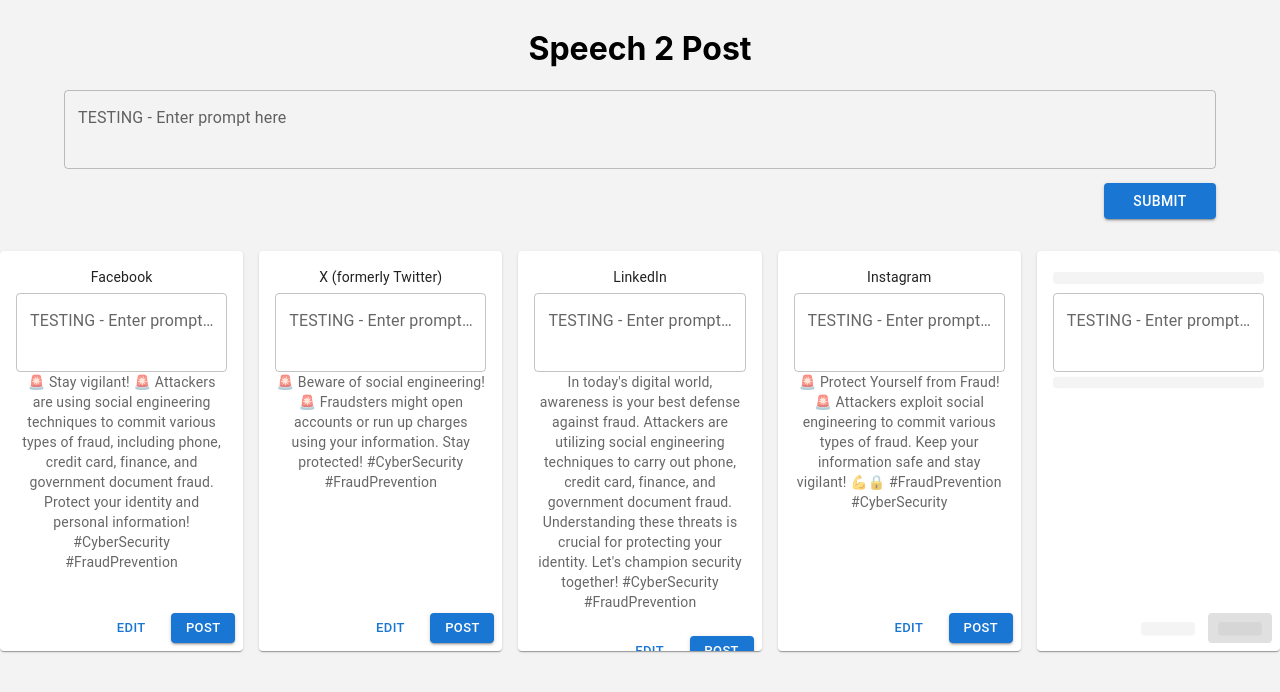
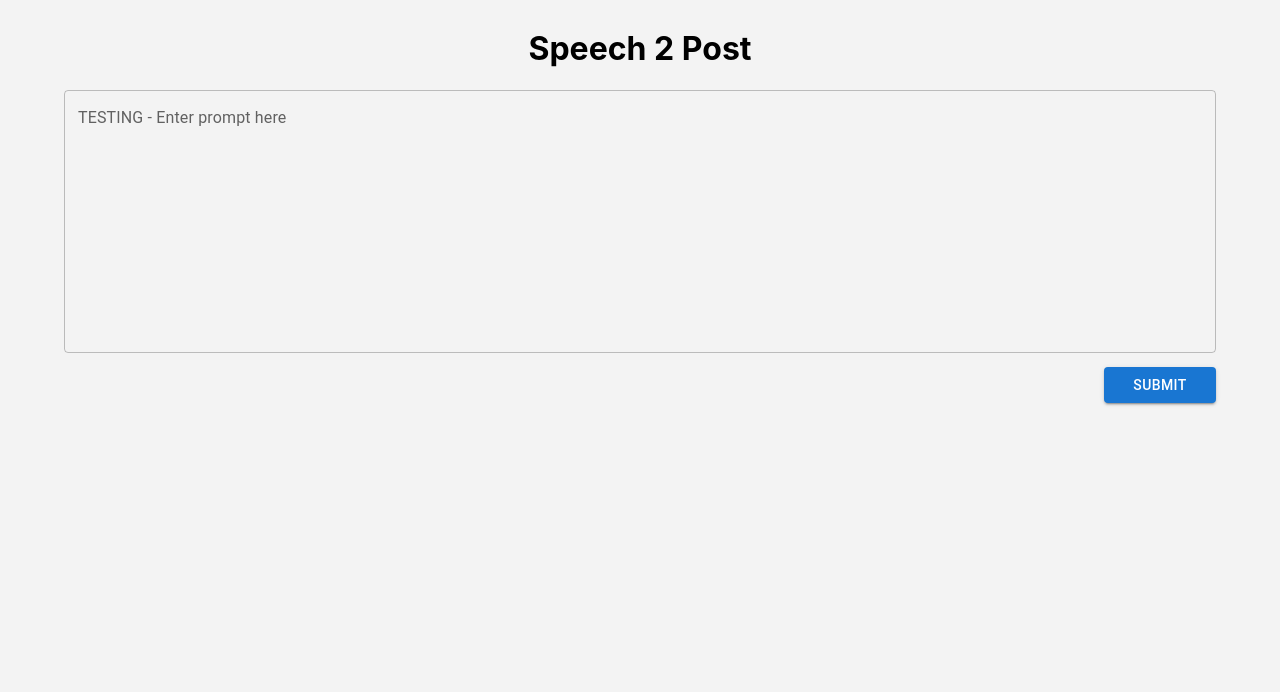
Before and after one commit to gtpower3/ELGUARDS-Speech2Post-client, a React (Create React App) app in the folder elguards-speech2post-client/: page / in a window 1280 px wide. Shown: the top 692 px of the page. Built offline with nearby package versions, Linux system fonts and the light colour scheme.

Commit message:
fully functional now but without speech feature

```diff
--- a/elguards-speech2post-client/package.json
+++ b/elguards-speech2post-client/package.json
@@ -5,6 +5,11 @@
   "dependencies": {
     "@emotion/react": "^11.13.3",
     "@emotion/styled": "^11.13.0",
+    "@fortawesome/fontawesome-svg-core": "^6.6.0",
+    "@fortawesome/free-brands-svg-icons": "^6.6.0",
+    "@fortawesome/free-regular-svg-icons": "^6.6.0",
+    "@fortawesome/free-solid-svg-icons": "^6.6.0",
+    "@fortawesome/react-fontawesome": "^0.2.2",
     "@mui/material": "^6.1.6",
     "@testing-library/jest-dom": "^5.17.0",
     "@testing-library/react": "^13.4.0",
--- a/elguards-speech2post-client/src/App.js
+++ b/elguards-speech2post-client/src/App.js
@@ -20,21 +20,29 @@
 }
 
 function App() {
-  async function submitVoiceData(text) {
-    return;
+  const [promptText, setPromptText] = useState('');
+  const [isAwaitOptimizedResult, setisAwaitOptimizedResult] = useState(false);
+  const [isShowingResultCards, setisShowingResultCards] = useState(false);
+  const [optimizedResult, setOptimizedResult] = useState(null);
+
+  const submitVoiceData = async (text) => {
+    // return;
+    setisShowingResultCards(true);
+    setisAwaitOptimizedResult(true);
     try {
       const res = await axios.post('http://localhost:3030/api/optimize', { content: text });
       console.log(res.status === 200 ? "Success!" : "Failed");
-      const resObj = await res.data;
+      const resObj = res.data;
       setOptimizedResult(resObj);
       console.log(resObj)
     } catch (error) {
       console.error(error);
     }
+    finally {
+      setisAwaitOptimizedResult(false); // Stop loading indicator
+    }
   }
 
-  const [promptText, setPromptText] = useState('');
-  const [optimizedResult, setOptimizedResult] = useState({ facebook: { content: '' }, twitter: { content: '' }, instagram: { content: '' }, linkedin: { content: '' }, suggestedImageContent: '' });
   return (
     <div className="App">
       <div className='input-container'>
@@ -43,7 +51,7 @@
           id="prompt-input"
           label="TESTING - Enter prompt here"
           multiline
-          rows={{ xs: 1, sm: 2, md: 4 }}
+          rows={10}
           onChange={e => setPromptText(e.target.value)}
           sx={{ width: '100%' }}
         />
@@ -55,15 +63,29 @@
       <pre>{msgObj.linkedin.content}</pre>
       <pre>{msgObj.instagram.content}</pre>
       <pre>{msgObj.suggestedImageContent}</pre> */}
-      <SocialMediaCardContainer>
+      {/* <SocialMediaCardContainer>
         <SocialMediaCard title="Facebook" content={msgObj.facebook.content} isLoading={false} />
         <SocialMediaCard title="X (formerly Twitter)" content={msgObj.twitter.content} isLoading={false} />
         <SocialMediaCard title="LinkedIn" content={msgObj.linkedin.content} isLoading={false} />
         <SocialMediaCard title="Instagram" content={msgObj.instagram.content} isLoading={false} />
         <SocialMediaCard />
-      </SocialMediaCardContainer>
-
-
+      </SocialMediaCardContainer> */}
+      {isShowingResultCards &&
+        (isAwaitOptimizedResult || !optimizedResult ? <SocialMediaCardContainer>
+          <SocialMediaCard title="Facebook" isLoading={isAwaitOptimizedResult} />
+          <SocialMediaCard title="X (formerly Twitter)" isLoading={isAwaitOptimizedResult} />
+          <SocialMediaCard title="LinkedIn" isLoading={isAwaitOptimizedResult} />
+          <SocialMediaCard title="Instagram" isLoading={isAwaitOptimizedResult} />
+        </SocialMediaCardContainer>
+          :
+          <SocialMediaCardContainer>
+            <SocialMediaCard title="Facebook" content={optimizedResult.facebook?.content || 'No content available'} isLoading={isAwaitOptimizedResult} />
+            <SocialMediaCard title="X (formerly Twitter)" content={optimizedResult.twitter?.content || 'No content available'} isLoading={isAwaitOptimizedResult} />
+            <SocialMediaCard title="LinkedIn" content={optimizedResult.linkedin?.content || 'No content available'} isLoading={isAwaitOptimizedResult} />
+            <SocialMediaCard title="Instagram" content={optimizedResult.instagram?.content || 'No content available'} isLoading={isAwaitOptimizedResult} />
+            {/* <pre>{JSON.stringify(optimizedResult, null, 2)}</pre> */}
+          </SocialMediaCardContainer>)
+      }
     </div>
   );
 }
--- a/elguards-speech2post-client/src/components/SocialMediaCard.jsx
+++ b/elguards-speech2post-client/src/components/SocialMediaCard.jsx
@@ -2,12 +2,44 @@
 import CardContent from "@mui/material/CardContent";
 import Typography from "@mui/material/Typography";
 import { Button, CardActions, Skeleton, TextField } from "@mui/material";
+import { useEffect, useState } from "react";
+import { FontAwesomeIcon } from "@fortawesome/react-fontawesome";
+import {
+  faFacebook,
+  faXTwitter,
+  faLinkedin,
+  faInstagram,
+} from "@fortawesome/free-brands-svg-icons";
+import { faUserGroup } from "@fortawesome/free-solid-svg-icons";
 
 export default function SocialMediaCard({
   title = "",
   content = "",
   isLoading = true,
 }) {
+  const [isEditing, setIsEditing] = useState(false);
+  const [cardContent, setCardContent] = useState(content);
+  function handleEditButton() {
+    //if button set to DONE -> set to EDIT / else -> set to DONE
+    if (isEditing) setIsEditing(false);
+    else setIsEditing(true);
+  }
+  const setTitleIcon = () => {
+    const tempTitle = title.toLowerCase();
+    if (tempTitle.includes("facebook")) {
+      return <FontAwesomeIcon icon={faFacebook} />;
+    } else if (tempTitle.includes("twitter")) {
+      return <FontAwesomeIcon icon={faXTwitter} />;
+    } else if (tempTitle.includes("linkedin")) {
+      return <FontAwesomeIcon icon={faLinkedin} />;
+    } else if (tempTitle.includes("instagram")) {
+      return <FontAwesomeIcon icon={faInstagram} />;
+    } else return <FontAwesomeIcon icon={faUserGroup} />;
+  };
+  // Sync cardContent state with the content prop when it changes
+  useEffect(() => {
+    setCardContent(content);
+  }, [content]);
   return (
     <Card
       variant="elevation"
@@ -16,35 +48,55 @@
         height: "25em",
         display: "flex",
         flexDirection: "column",
+        textAlign: "left",
       }}
     >
       <CardContent>
+        {setTitleIcon()}
         <Typography gutterBottom sx={{ color: "text.primary", fontSize: 14 }}>
-          {isLoading ? <Skeleton /> : title}
+          {isLoading ? <Skeleton width="60%" /> : title}
         </Typography>
+        {isEditing ? (
           <TextField
-          id="prompt-input"
-          label="TESTING - Enter prompt here"
+            id={title}
+            defaultValue={cardContent}
             multiline
-          rows={{ xs: 1, sm: 2, md: 4 }}
+            rows={10}
             sx={{ width: "100%" }}
+            onChange={(e) => setCardContent(e.target.value)}
           />
+        ) : (
           <Typography
             variant="body2"
             component="p"
             sx={{ color: "text.secondary" }}
           >
-          {isLoading ? <Skeleton /> : content}
+            {isLoading ? (
+              <Skeleton variant="rectangular" width="100%" height={150} />
+            ) : (
+              cardContent
+            )}
           </Typography>
+        )}
       </CardContent>
       <CardActions sx={{ alignSelf: "flex-end", marginTop: "auto" }}>
-        <Button size="small" disabled={isLoading ? true : false}>
-          {isLoading ? <Skeleton width={"100%"} /> : "Edit"}
+        <Button
+          size="small"
+          disabled={isLoading ? true : false}
+          onClick={handleEditButton}
+        >
+          {isLoading ? (
+            <Skeleton width={"100%"} />
+          ) : isEditing ? (
+            "Done"
+          ) : (
+            "Edit"
+          )}
         </Button>
         <Button
           size="small"
           variant="contained"
-          disabled={isLoading ? true : false}
+          disabled={isLoading || isEditing ? true : false}
         >
           {isLoading ? <Skeleton width={"100%"} /> : "Post"}
         </Button>
--- a/elguards-speech2post-client/src/components/SocialMediaCardContainer.jsx
+++ b/elguards-speech2post-client/src/components/SocialMediaCardContainer.jsx
@@ -2,7 +2,14 @@
 
 export default function SocialMediaCardContainer({ children }) {
   return (
-    <Box component="section" sx={{ width: "100%" }}>
+    <Box
+      component="section"
+      sx={{
+        width: "100%",
+        display: "flex",
+        justifyContent: "center",
+      }}
+    >
       <Stack
         direction={{ xs: "column", sm: "row" }}
         spacing={{ xs: 1, sm: 2, md: 2 }}
```
Also changed, not shown: 1 other file (tests, documents, lock files or other folders). Lines whose indentation alone changed are shown as unchanged.
